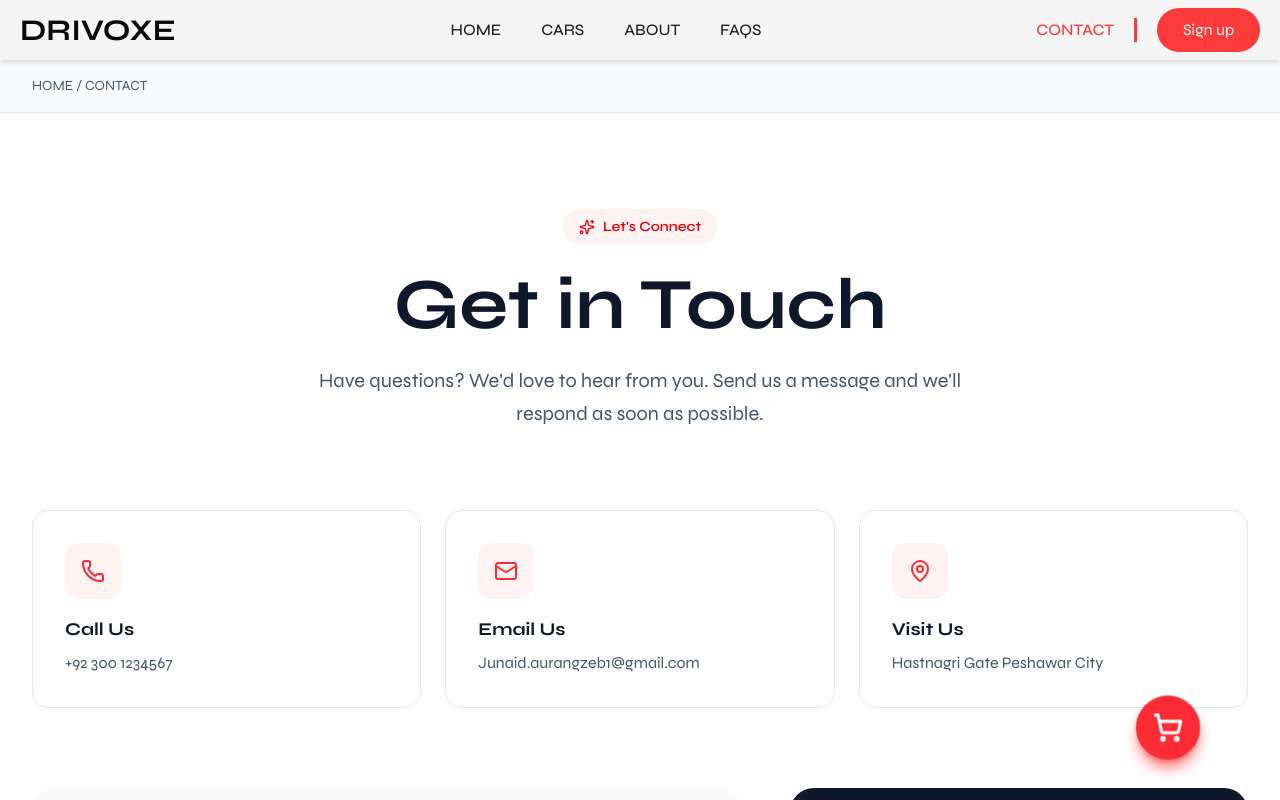
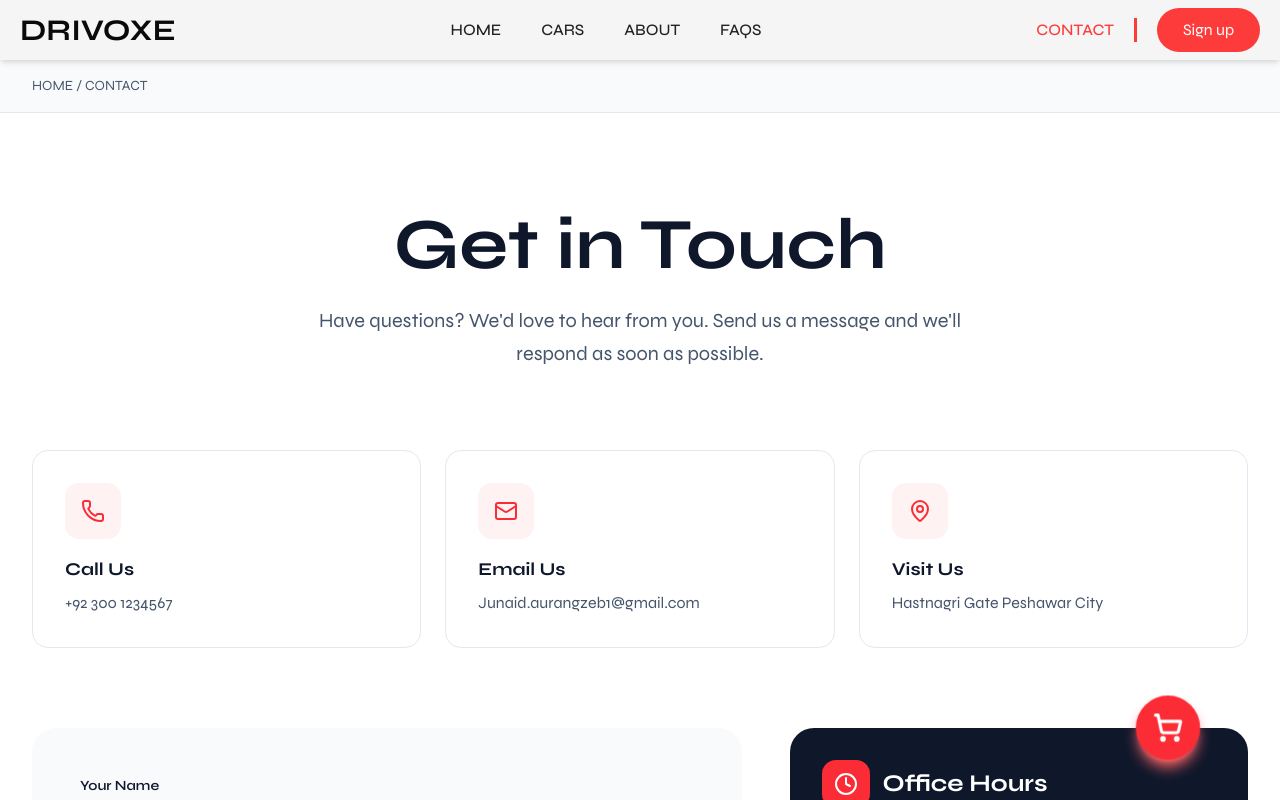
Before and after one commit to DoctorJunaid/drivoxe-car-rental, a React (Vite) app: page /contact in a window 1280 px wide. Shown: the top 800 px of the page. Built offline with nearby package versions, Linux system fonts and the light colour scheme.

Commit message:
version one is complete

```diff
--- a/src/Components/Card/Card.css
+++ b/src/Components/Card/Card.css
@@ -124,7 +124,6 @@
     box-shadow: 0 4px 8px rgba(0, 0, 0, 0.15);
 }
 
-/* Animation for selection state */
 
 
 
--- a/src/Components/Card/Card.jsx
+++ b/src/Components/Card/Card.jsx
@@ -26,7 +26,13 @@
                     <span className="price-label">Starting at</span>
                     <span className="price-amount">${car.price}/day</span>
                 </div>
-                <button
+                <div className={"flex  gap-2 items-center"}>
+                    <button
+                        className="rent-button"
+                    >
+                        View
+                    </button>
+                    <button
                     className="rent-button"
                     onClick={(e) => {
                         e.stopPropagation(); // Prevent triggering card click
@@ -36,7 +42,9 @@
                     }}
                 >
                     Add To Cart
-                </button>
+                    </button>
+                </div>
+
 
             </div>
         </div>
--- a/src/Pages/ContactPage.jsx
+++ b/src/Pages/ContactPage.jsx
@@ -84,16 +84,7 @@
                     transition={{ duration: 0.6 }}
                     className="text-center mb-20"
                 >
-                    <motion.div
 
-                        initial={{ opacity: 0, scale: 0.9 }}
-                        animate={{ opacity: 1, scale: 1 }}
-                        transition={{ duration: 0.5 }}
-                        className="inline-flex items-center gap-2 bg-red-50 text-red-600 px-4 py-2 rounded-full text-sm font-semibold mb-6"
-                    >
-                        <Sparkles className="w-4 h-4" />
-                        Let's Connect
-                    </motion.div>
 
                     <h1 className="text-5xl md:text-7xl font-bold text-slate-900 mb-6">
                         Get in Touch
```
Also changed, not shown: src/assets/thumbnail.png (added), 1 other file (tests, documents, lock files or other folders).
